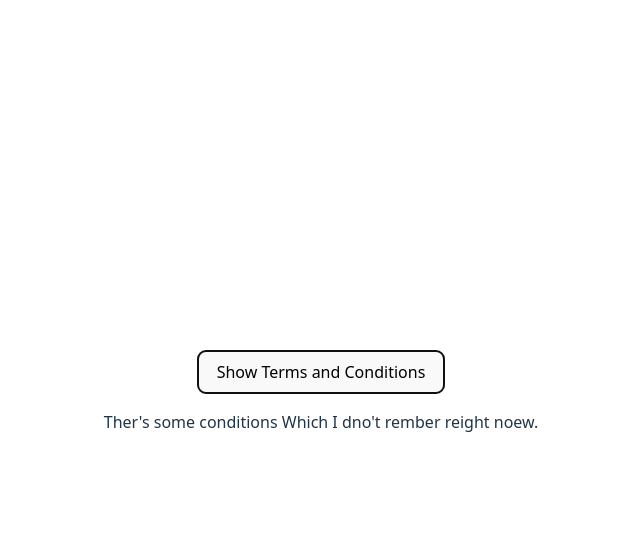
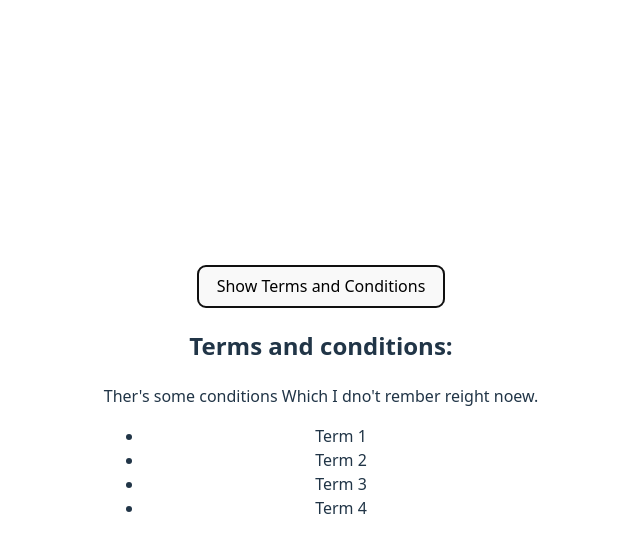
Before and after one commit to YashdeepN/react-key-concepts, a React (Vite) app: page / in a window 1280 px wide. Both pictures are taken after a click on the button "Show Terms and Conditions". Shown: the top 552 px of the page, without its empty margins (319-959 px from the left). Built offline with nearby package versions, Linux system fonts and the light colour scheme.

Commit message:
render terms as a jsx element tree

```diff
--- a/src/components/ConditionalRender.jsx
+++ b/src/components/ConditionalRender.jsx
@@ -7,7 +7,16 @@ const ConditionalRender = () => {
     let terms = ""
 
     if (showTerms) {
-        terms = <p>Ther's some conditions Which I dno't rember reight noew.</p>
+        terms = <div> <h2>Terms and conditions:</h2>
+            <p>Ther's some conditions Which I dno't rember reight noew.</p>
+            <ul>
+                <li>Term 1</li>
+                <li>Term 2</li>
+                <li>Term 3</li>
+                <li>Term 4</li>
+            </ul>
+        </div>
+
     }
     return (
         <div>
```
